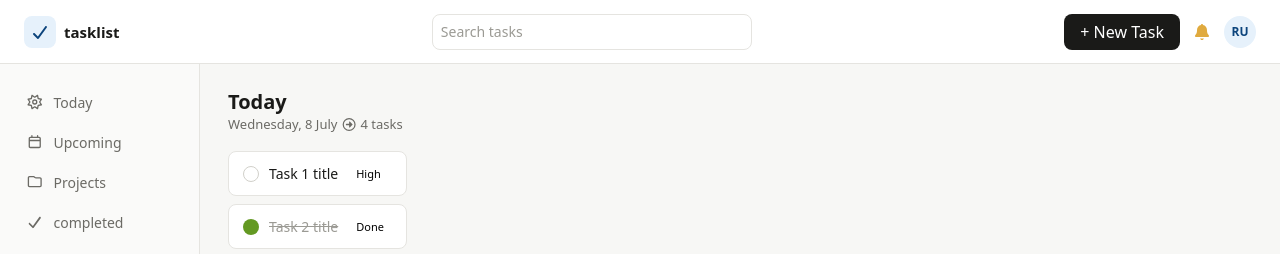
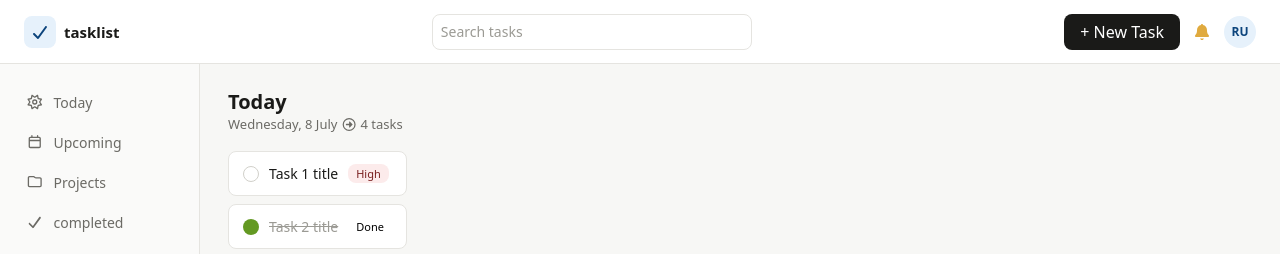
Before and after one commit to AlainRegisDev88/to-do-app, a React (Vite) app in the folder to-do-app/: page / in a window 1280 px wide. Shown: the top 254 px of the page. Built offline with nearby package versions, Linux system fonts and the light colour scheme; no server answers.

Commit message:
add styling for high priprity tag

```diff
--- a/to-do-app/src/components/HomePage.css
+++ b/to-do-app/src/components/HomePage.css
@@ -80,7 +80,8 @@
 }
 
 .task-tag.priority-high-tag{
-
+    background-color: var(--bg-danger);
+    color: var(--text-danger);
 }
 /*
 <section className="tasks-section">
```
